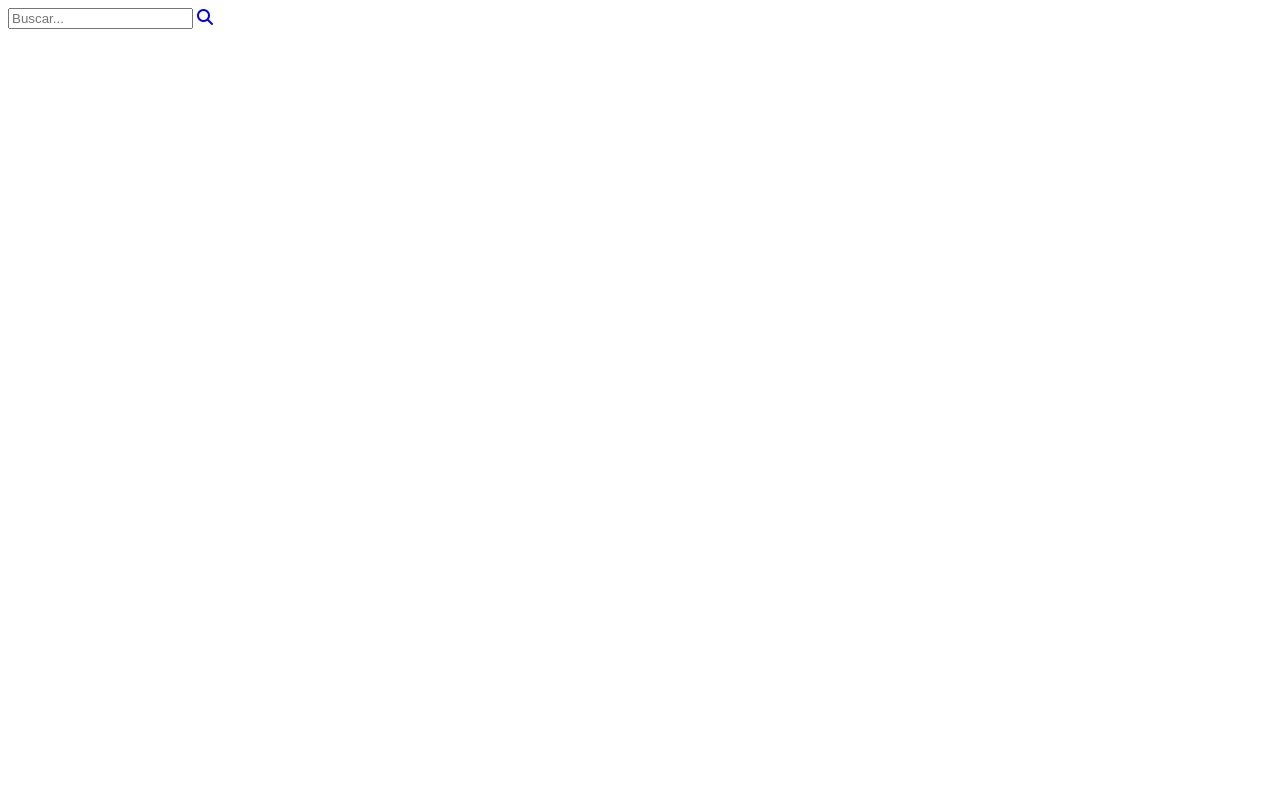
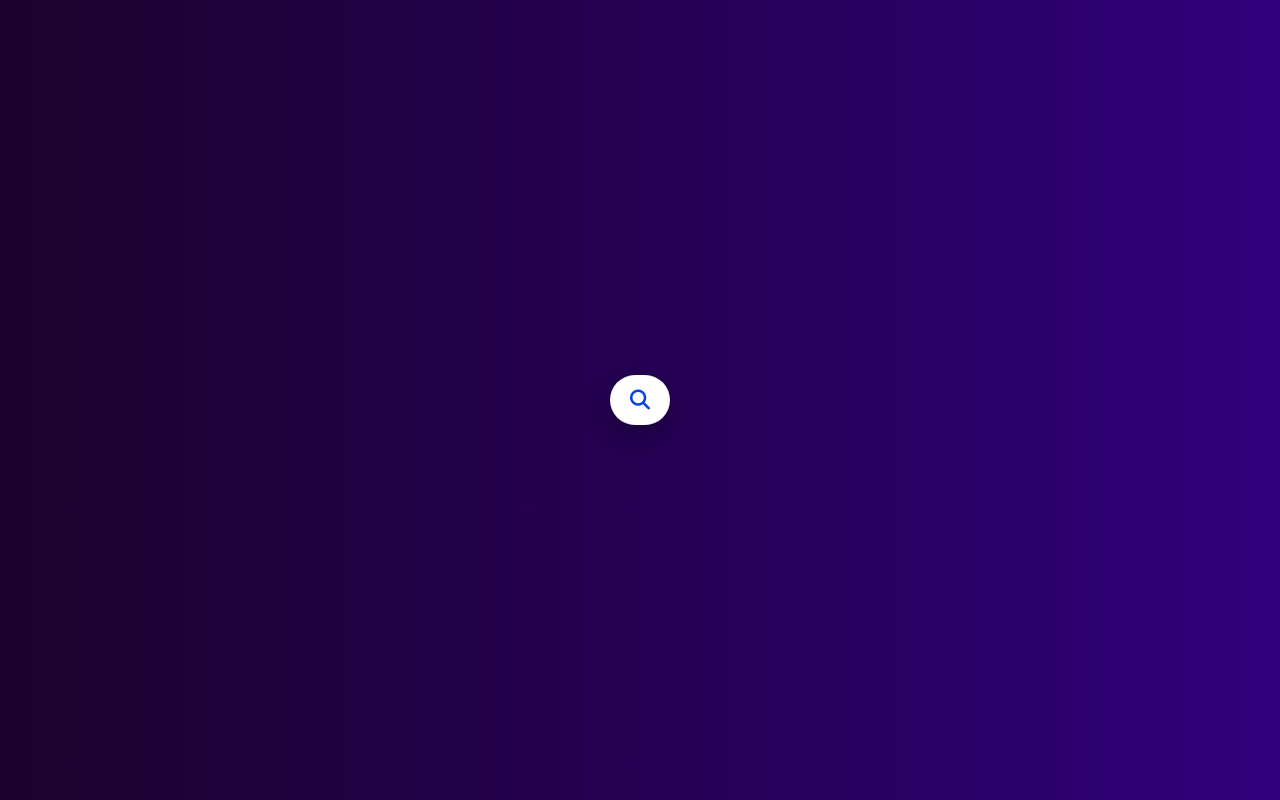
Before and after one commit to jonadeveloper/tutoSearchBarAnimado, a plain HTML site: page index.html in a window 1280 px wide. Drawn offline with Linux system fonts and the light colour scheme.

Commit message:
aplicando estilos

```diff
--- a/index.html
+++ b/index.html
@@ -10,12 +10,12 @@
 </head>
 
 <body>
-    <nav>
+    <div class="search">
         <input type="text" placeholder="Buscar...">
         <a href="#">
             <i class="fas fa-search"></i>
         </a>
-    </nav>
+    </div>
 </body>
 
 </html>
--- a/style.css
+++ b/style.css
@@ -0,0 +1,41 @@
+*{
+    margin: 0;
+    padding: 0;
+}
+
+body{
+    height: 100vh;
+    display: flex;
+    justify-content: center;
+    align-items: center;
+    background: linear-gradient(to right, #1b022c, #2f007b);
+}
+
+.search{
+    display: flex;
+    cursor: pointer;
+    height: 30px;
+    padding: 10px 20px;
+    background: #fff;
+    border-radius: 99px;
+    align-items: center;
+    box-shadow: 0 10px 25px rgba(0,0,0,0.3);
+}
+
+.search input{
+    width: 0;
+    outline: none;
+    border: none;
+    font-weight: 400;
+    transition: 0.5s;
+    background: transparent;
+}
+
+.search a .fas{
+    color: #073ef1;
+    font-size: 20px;
+}
+
+.search:hover input{
+    width: 400px;
+}
```
